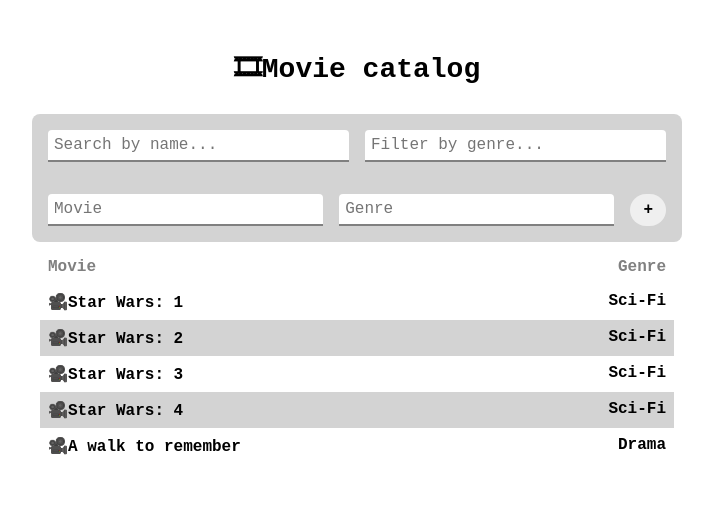
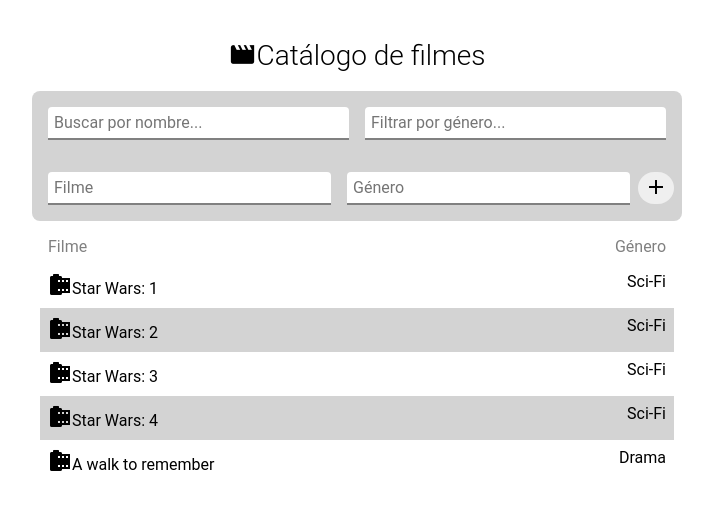
Before and after one commit to pedro-gilmora/Movies-App, a React app: page / in a window 1280 px wide. Shown: the top 510 px of the page, without its empty margins (283-996 px from the left). Built offline with nearby package versions, Linux system fonts and the light colour scheme; the HTML template or start-up script is replaced by a standard one.

Commit message:
Se añadieron iconos (fuente) y españolizacion de la app

```diff
--- a/src/App.js
+++ b/src/App.js
@@ -1,8 +1,11 @@
+import '@mdi/font/css/materialdesignicons.min.css'
 import React from 'react';
 import styled from 'styled-components';
+import GlobalStyles from './GlobalStyles'
 import AddItemBar from './components/AddItemBar'
 import SearchBar from './components/SearchBar'
 import MovieList from './components/MovieList'
+import Icon from './controls/Icon'
 
 const AppWrapper = styled.div`
   max-width:650px;
@@ -58,19 +61,24 @@
   onDelete(e) {
     let movies = this.state.movies.slice();
     movies.splice(e, 1);
-    this.setState({ movies });g
+    this.setState({ movies }); g
   }
 
   render() {
     return (
+      <>
+        <GlobalStyles />
         <AppWrapper>
-        <h1 style={{ textAlign: "center", fontFamily: "monospace", fontSize: 28 }}>&#x1f39e;Movie catalog</h1>
+
+          <h1 style={{ textAlign: "center", fontSize: 28 }}><Icon icon="movie" size={28}/>Catálogo de filmes</h1>
           <section style={{ borderRadius: 8, background: "lightgrey" }}>
             <SearchBar onSearch={this.onSearch} movies={this.state.movies} />
             <AddItemBar onNewItem={this.onNewItem} movies={this.state.movies} />
           </section>
           <MovieList movies={this.state.movies} filter={this.state.filter} onDelete={this.onDelete} />
+
         </AppWrapper>
+      </>
     );
   }
 
--- /dev/null
+++ b/src/GlobalStyles.js
@@ -0,0 +1,20 @@
+import { createGlobalStyle } from 'styled-components'
+
+export default createGlobalStyle`
+
+html, #app, body {
+  height: 100%;
+  width: 100%;
+  margin:0;
+  padding:0;
+}
+
+* {
+    font-family: Roboto;
+    font-weight: normal;
+}
+h1, h2, h3{
+    font-weight: 300;
+}
+
+`
--- a/src/components/AddItemBar.js
+++ b/src/components/AddItemBar.js
@@ -2,6 +2,7 @@
 import ToolBar from '../controls/ToolBar';
 import TextInput from '../controls/TextInput';
 import Button from '../controls/Button';
+import Icon from '../controls/Icon'
 
 
 export default class AddItemBar extends React.Component {
@@ -44,9 +45,9 @@
 
     return (<ToolBar autoComplete="off" onSubmit={this.onSubmit} title="Añadir elemento">
 
-      <TextInput name="title" placeholder="Movie" onInput={this.checkValidations} />
+      <TextInput name="title" placeholder="Filme" onInput={this.checkValidations} />
 
-      <TextInput name="category" placeholder="Genre" list="categoriesList" onInput={this.checkValidations} />
+      <TextInput name="category" placeholder="Género" list="categoriesList" onInput={this.checkValidations} />
 
       <datalist id="categoriesList">
         {movies.
@@ -56,7 +57,7 @@
           map((category, i) => <option value={category} key={i}> {category} </option>)}
       </datalist>
 
-      <Button type="submit"><b style={{ margin: 6 }}>+</b></Button>
+      <Button type="submit"><Icon icon="plus" size={24}/></Button>
 
     </ToolBar>);
   }
--- a/src/components/MovieList.js
+++ b/src/components/MovieList.js
@@ -1,6 +1,7 @@
 import React from 'react';
 import styled from 'styled-components'
 import Button from '../controls/Button';
+import Icon from '../controls/Icon';
 
 const MovieList = styled.ul`
     max-width:650px;
@@ -35,8 +36,8 @@
     return (<MovieList>
       {/* Header element */}
       <Item>
-        <b>Movie</b>
-        <b>Genre</b>
+        <b>Filme</b>
+        <b>Género</b>
       </Item>
 
       {/* Movies row */}
@@ -45,7 +46,7 @@
                         item.category.toLocaleLowerCase().trim().includes(filter.category))
         .map((el, i) =>
         <Item key={i}>
-          <b>&#x1F3A5;{el.title}</b>
+          <span><Icon icon="film" size={24}/>{el.title}</span>
           <b>{el.category}</b>
           {/* <Button onClick={() => onDelete(i)}>Eliminar</Button> */}
         </Item>)}
--- a/src/components/SearchBar.js
+++ b/src/components/SearchBar.js
@@ -26,9 +26,9 @@
 
     return (<ToolBar onSubmit={this.onSubmit}>
 
-      <TextInput name="title" type="search" placeholder="Search by name..." onChange={this.valueChanged} />
+      <TextInput name="title" type="search" placeholder="Buscar por nombre..." onChange={this.valueChanged} />
 
-      <TextInput name="category" type="search" placeholder="Filter by genre..." onChange={this.valueChanged} list="categoriesListSearch" />
+      <TextInput name="category" type="search" placeholder="Filtrar por género..." onChange={this.valueChanged} list="categoriesListSearch" />
 
       <datalist id="categoriesListSearch">
         {movies.
--- a/src/controls/Button.js
+++ b/src/controls/Button.js
@@ -1,10 +1,8 @@
 import styled from 'styled-components';
 
 export default styled.button`
-        padding:7px;
-        margin:8px;
+        padding: 2px 6px;
         border:0;
-        font-family:monospace;
         border-radius: 18px;
         outline:none;
     `;
--- /dev/null
+++ b/src/controls/Icon.js
@@ -0,0 +1,3 @@
+import React from 'react';
+
+export default (props) => <i className={'mdi mdi-' + props.icon} style={{fontSize: props.size||16}}/>
--- a/src/controls/TextInput.js
+++ b/src/controls/TextInput.js
@@ -1,7 +1,6 @@
 import styled from 'styled-components'
 
 export default styled.input`
-    font-family: monospace;
     flex:1 1 auto;
     border:0;
     margin: 8px;
--- a/webpack.config.js
+++ b/webpack.config.js
@@ -8,7 +8,26 @@
         test: /\.(js|jsx)$/,
         exclude: /node_modules/,
         use: ['babel-loader']
-      }
+      },
+      {
+        test: /\.(woff|woff2|eot|ttf|otf|svg)$/,
+        loader: 'file-loader',
+        include: [/fonts/]
+      },
+      {
+				test: /\.s?css$/,
+				use: [
+					{
+						loader: 'style-loader'
+					},
+					{
+						loader: 'css-loader'
+					},
+					{
+						loader: 'sass-loader'
+					}
+				]
+			}
     ]
   },
   resolve: {
```
Also changed, not shown: package.json (+7 -0 lines), 2 other files (tests, documents, lock files or other folders). Lines whose indentation alone changed are shown as unchanged.
